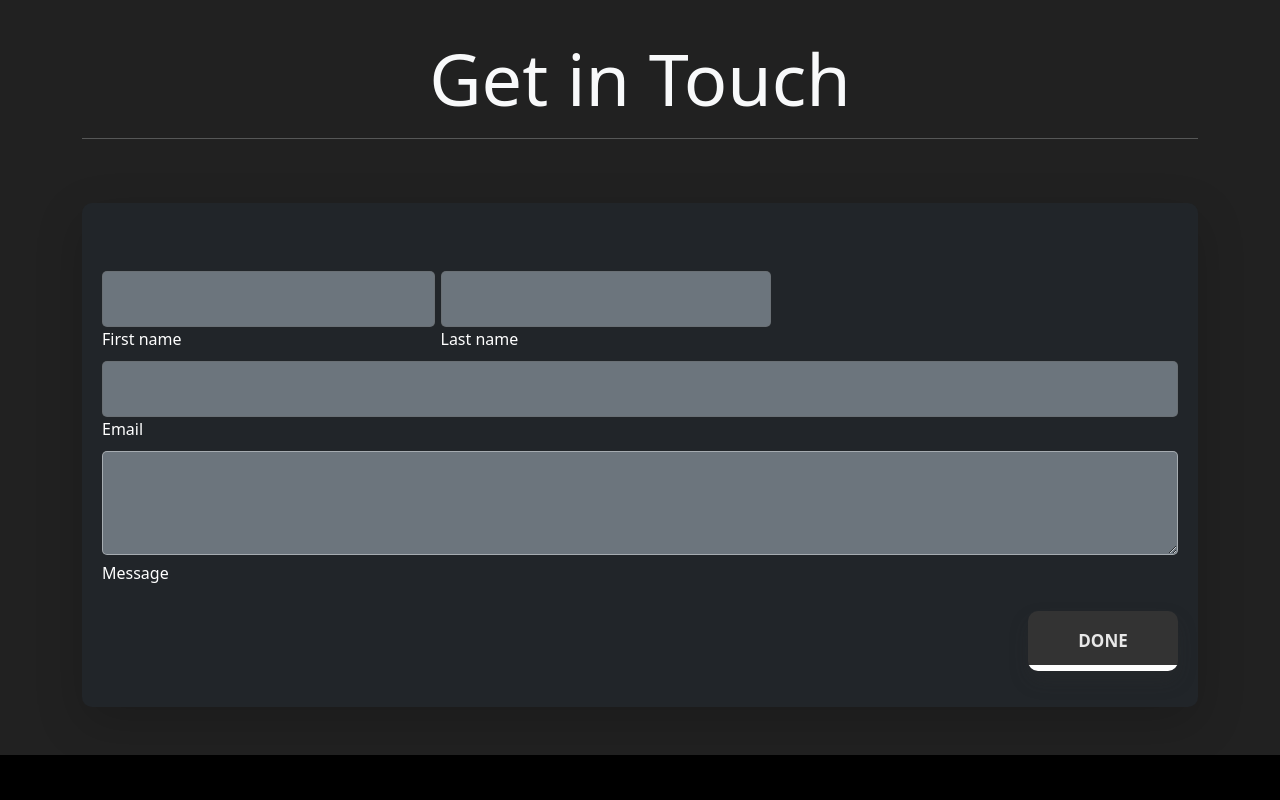
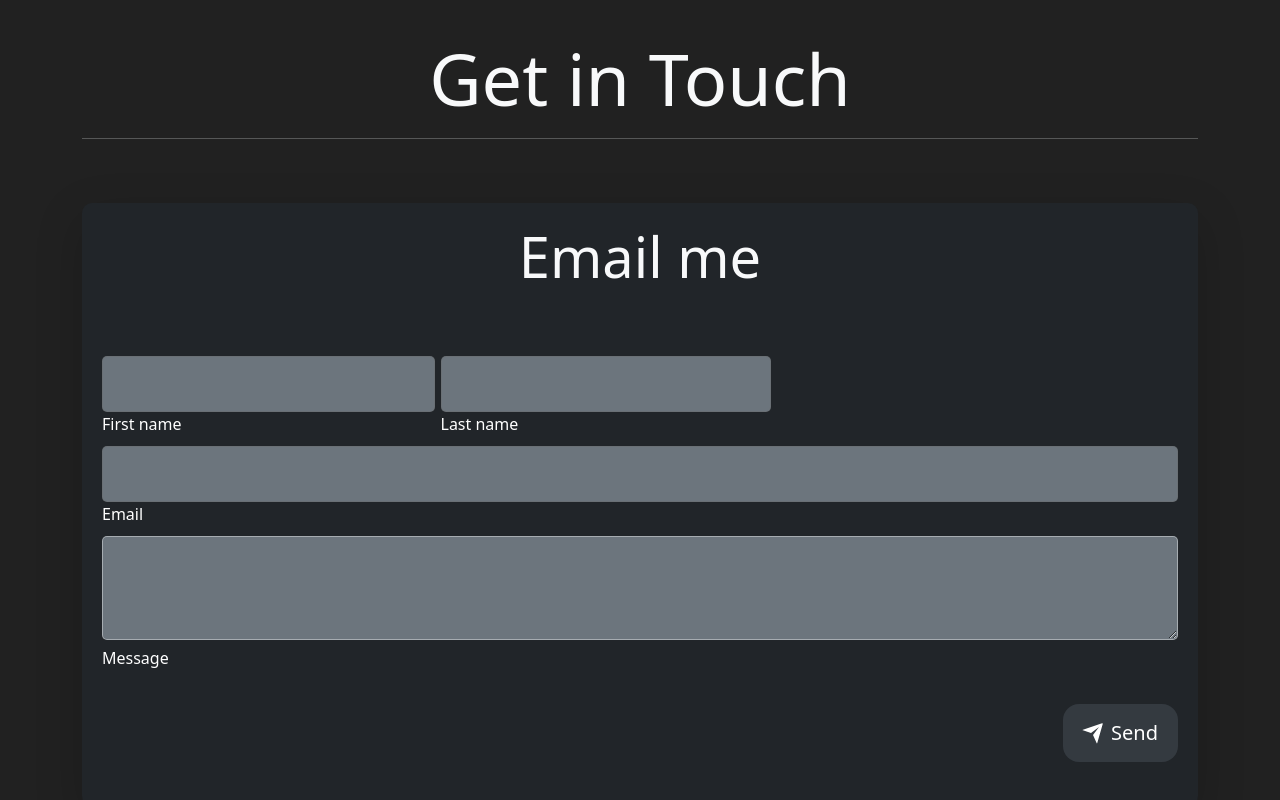
Before and after one commit to pickachuuu/portfolio, a React (Vite) app: page / in a window 1280 px wide. Shown: the part 2781-3581 px from the top of the page. Before the commit the page ends 3536 px from the top, so only its background shows below. Built offline with nearby package versions, Linux system fonts and the light colour scheme.

Commit message:
Fixed form not sending

```diff
--- a/src/App.css
+++ b/src/App.css
@@ -325,69 +325,60 @@
 
 /* button test 3 */
 
-
 .btn-submit {
-  position: relative;
-  background-color: transparent;
-  color: #e8e8e8;
-  font-size: 17px;
-  font-weight: 600;
-  border-radius: 10px;
-  width: 150px;
-  height: 60px;
+  font-family: inherit;
+  font-size: 20px;
+  background: #343a40;
+  color: rgb(255, 255, 255);
+  padding: 0.7em 1em;
+  padding-left: 0.9em;
+  display: flex;
+  align-items: center;
   border: none;
-  text-transform: uppercase;
+  border-radius: 16px;
+  overflow: hidden;
+  transition: all 0.2s;
   cursor: pointer;
-  overflow: hidden;
-  box-shadow: 0 10px 20px rgba(51, 51, 51, 0.2);
-  transition: all 0.3s cubic-bezier(0.23, 1, 0.320, 1);
 }
 
-.btn-submit::before {
-  content: "Submit";
-  display: flex;
-  align-items: center;
-  justify-content: center;
-  width: 100%;
-  height: 100%;
-  pointer-events: none;
-  background: white;
-  color: black;
-  /* background: linear-gradient(135deg,#7b4397,#0040ff ); */
-  transform: translate(0%,90%);
-  z-index: 99;
-  position: relative;
-  transform-origin: bottom;
-  transition: all 0.6s cubic-bezier(0.23, 1, 0.320, 1);
-  text-decoration: none;
+.btn-submit span {
+  display: block;
+  margin-left: 0.3em;
+  transition: all 0.3s ease-in-out;
 }
 
-.btn-submit::after {
-  content: "Done";
-  display: flex;
-  align-items: center;
-  justify-content: center;
-  background-color: #333;
-  width: 100%;
-  height: 100%;
-  pointer-events: none;
-  transform-origin: top;
-  transform: translate(0%,-100%);
-  transition: all 0.6s cubic-bezier(0.23, 1, 0.320, 1);
+.btn-submit svg {
+  display: block;
+  transform-origin: center center;
+  transition: transform 0.3s ease-in-out;
+}
+.btn-submit:hover{
+  color: white;
 }
 
-.btn-submit:hover::before {
-  transform: translate(0%,0%);
+.btn-submit:hover .svg-wrapper {
+  color: white;
+  animation: fly-1 0.6s ease-in-out infinite alternate;
 }
 
-.btn-submit:hover::after {
-  transform: translate(0%,-200%);
+.btn-submit:hover svg {
+  transform: translateX(1.2em) rotate(45deg) scale(1.1);
 }
 
-.btn-submit:focus {
-  outline: none;
+.btn-submit:hover span {
+  transform: translateX(5em);
 }
 
 .btn-submit:active {
-  scale: 0.95;
+  transform: scale(0.95);
 }
+
+@keyframes fly-1 {
+  from {
+    transform: translateY(0.1em);
+  }
+
+  to {
+    transform: translateY(-0.1em);
+  }
+}
--- a/src/components/contact.jsx
+++ b/src/components/contact.jsx
@@ -6,9 +6,6 @@
       <div className="row">
         <div className="col-12">
           <div className="text-center">
-            {/* <h1 className="display-2 text-light mt-5">
-              Get in Touch
-            </h1> */}
             </div>
         </div>
       </div>
@@ -22,6 +19,7 @@
             <div className="row">
               <div className="col-12">
               <form className="form bg-dark my-5 shadow-lg" action='https://formspree.io/f/meqyqqzb' method='POST'>
+                  <h1 className='display-4 text-light text-center'>Email me</h1>
                   <div className="flex mt-5">
                       <label>
                           <input placeholder="" type="text" className="input bg-secondary text-light" name='firstname' autoComplete='off' required/>
@@ -45,8 +43,27 @@
                   </label>
 
                   <div className='col-12'>
-                    <a className='btn-submit my-3 bg-dark float-end'></a>
+                  <button className='btn-submit float-end my-4'>
+                  <div className="svg-wrapper-1">
+                    <div className="svg-wrapper">
+                      <svg
+                        xmlns="http://www.w3.org/2000/svg"
+                        viewBox="0 0 24 24"
+                        width="24"
+                        height="24"
+                      >
+                        <path fill="none" d="M0 0h24v24H0z"></path>
+                        <path
+                          fill="currentColor"
+                          d="M1.946 9.315c-.522-.174-.527-.455.01-.634l19.087-6.362c.529-.176.832.12.684.638l-5.454 19.086c-.15.529-.455.547-.679.045L12 14l6-8-8 6-8.054-2.685z"
+                        ></path>
+                      </svg>
+                    </div>
                   </div>
+                  <span>Send</span>
+                </button>
+
+                </div>
               </form>
               </div>
             </div>
--- a/src/components/workSection.jsx
+++ b/src/components/workSection.jsx
@@ -129,6 +129,7 @@
         <a type="button" className="button" href="https://github.com/pickachuuu">
         </a>
       </div>
+
     </div>
   );
 };
```
